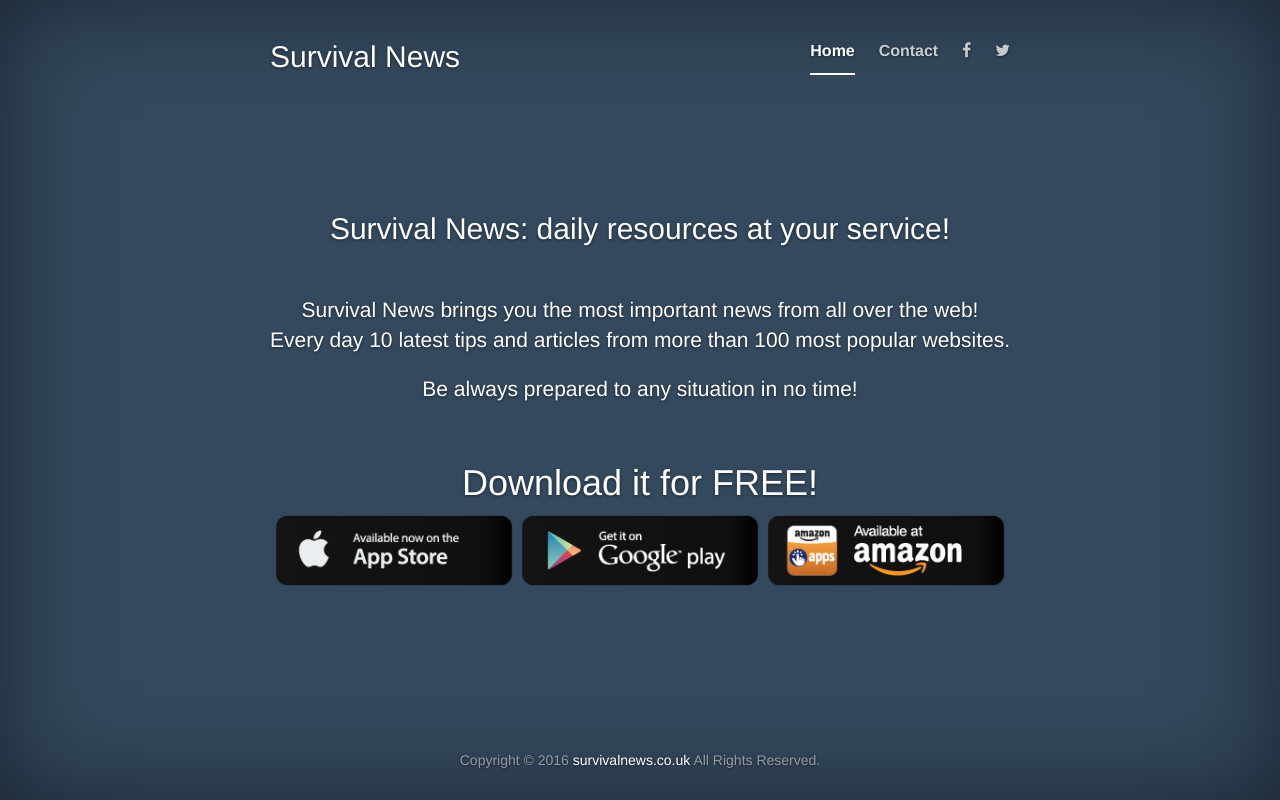
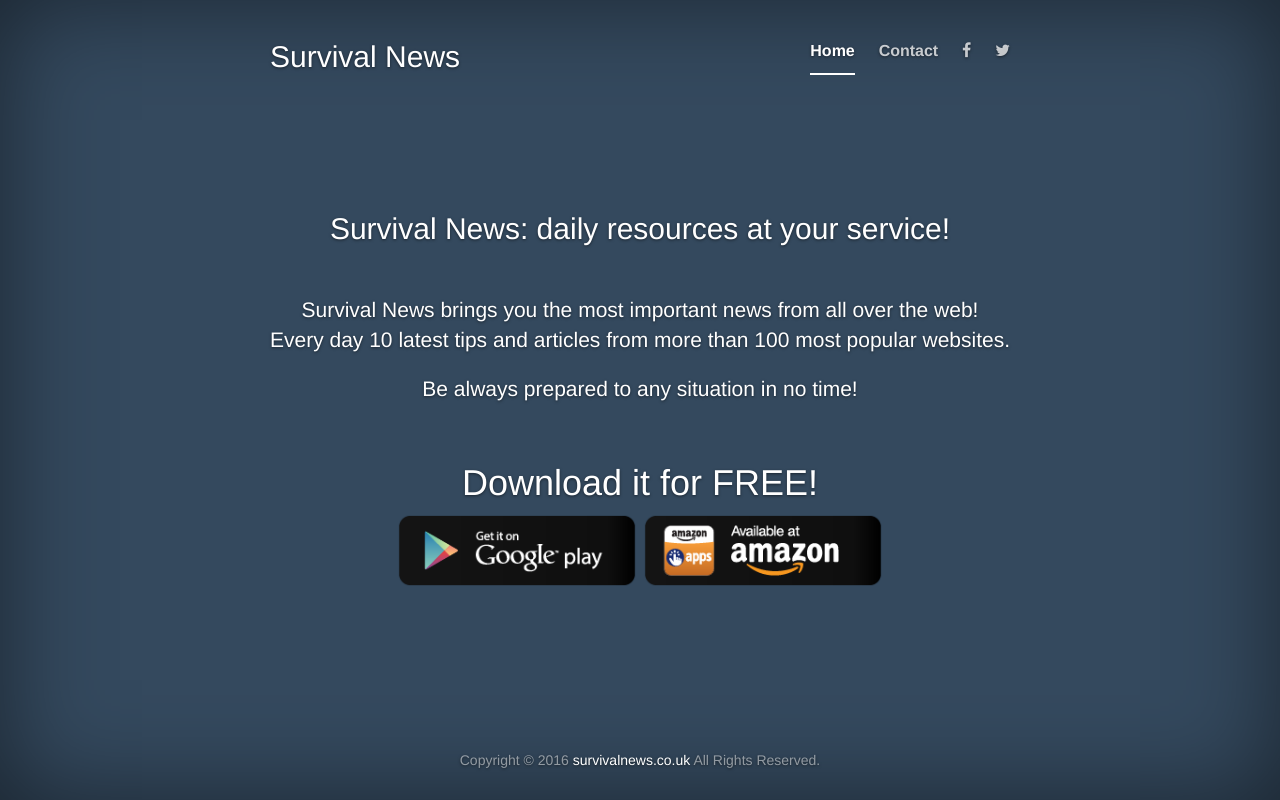
Before and after one commit to lebienfaitdelalune/survivalnews, a plain HTML site: page index.html in a window 1280 px wide. Drawn offline with nearby package versions, Linux system fonts and the light colour scheme.

Commit message:
iOS button commented

```diff
--- a/index.html
+++ b/index.html
@@ -57,7 +57,7 @@
             <p class="lead">Be always prepared to any situation in no time!</p>
 			<h1 style="margin-top:60px">Download it for FREE!</h1>
             <p class="lead">
-              <a href="#"><img src="Buttons-05.png" /></a>
+              <!--<a href="#"><img src="Buttons-05.png" /></a>-->
 			  <a href="https://play.google.com/store/apps/details?id=uk.co.survivalnews"><img src="Buttons-09.png" /></a>
 			  <a href="http://www.amazon.co.uk/VENALBE-Survival-News-x/dp/B019AENEAE/"><img src="Buttons-17.png" /></a>
             </p>
```
